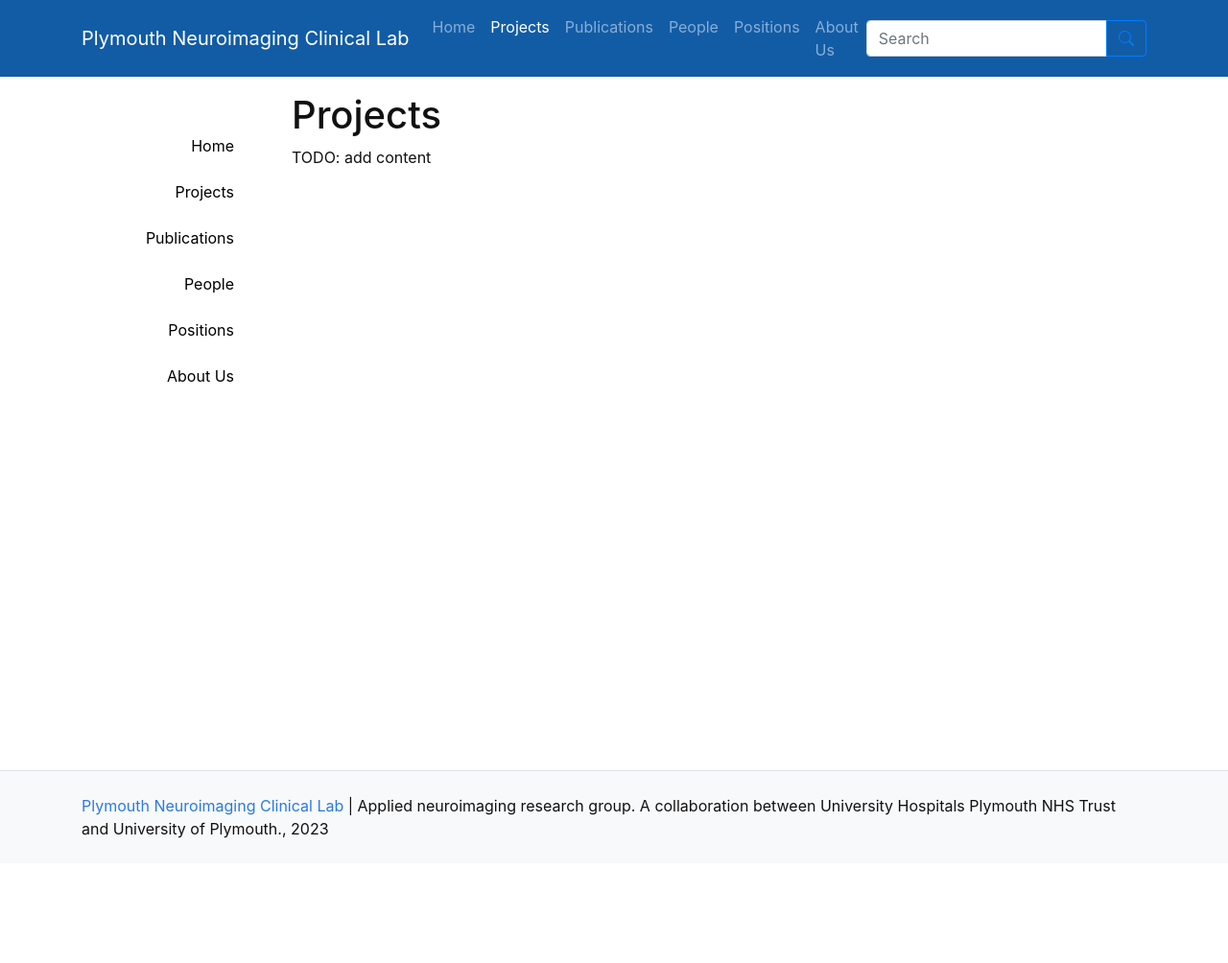
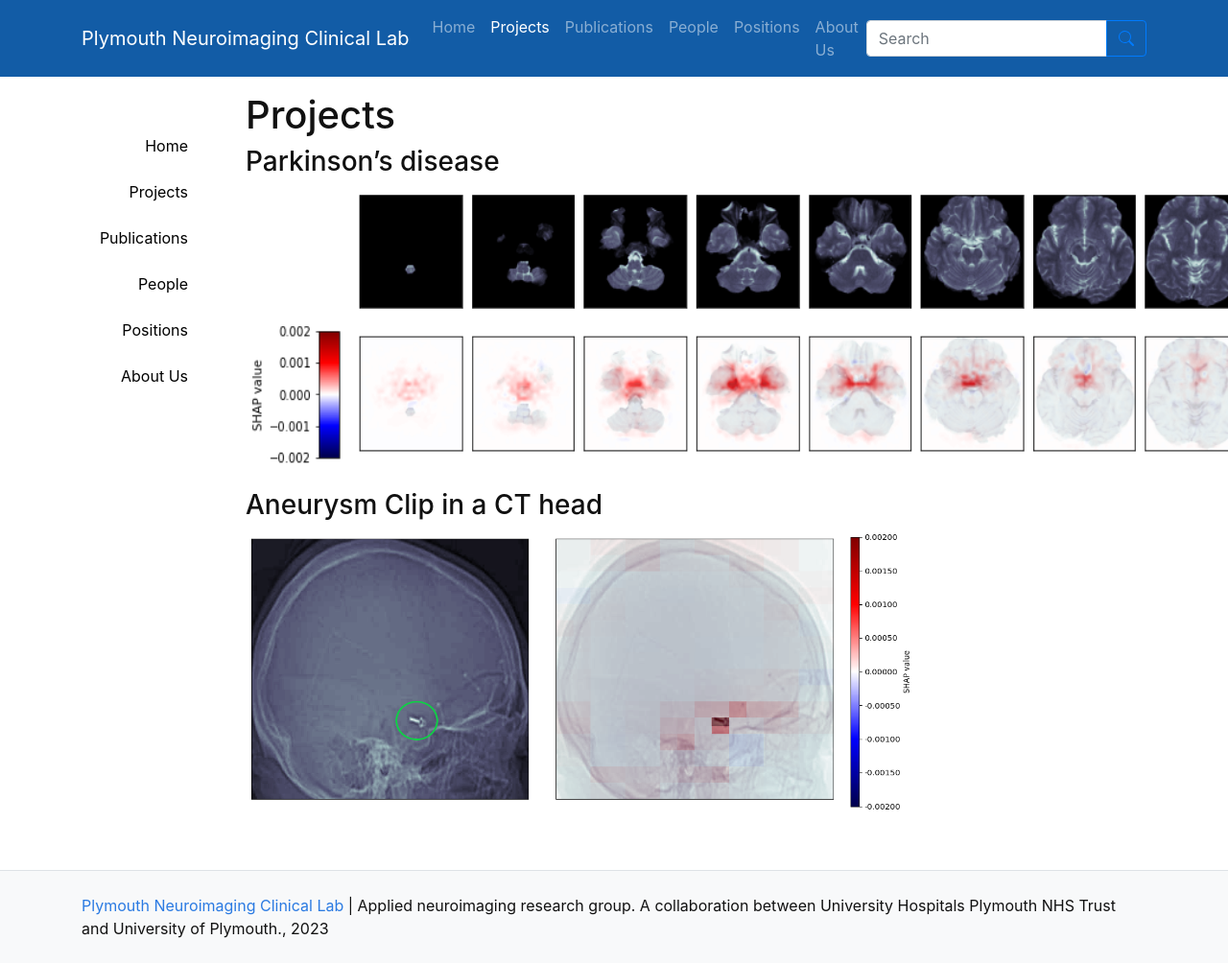
Before and after one commit to sustainsw/sustainsw.github.io, a Jekyll site: the page built from pages/projects.md, in a window 1280 px wide. Shown: the whole page at 96% size. Built offline with Jekyll 4.4.1, drawn with Linux system fonts in a browser that asks for light colours; before the commit the page ends 900 px from its top, so only the background shows below that.

Commit message:
projects

```diff
--- a/pages/projects.md
+++ b/pages/projects.md
@@ -4,4 +4,17 @@ nav: Projects
 nav_order: 1
 ---
 
-TODO: add content
+### Parkinson's disease
+{% raw %}
+   <a href="/pages/test.html">
+      <img alt="Parkinson's disease" src="/assets/img/project_pd.png" width="1050" height="300">
+   </a>
+{% endraw %}
+
+
+### Aneurysm Clip in a CT head
+{% raw %}
+   <a href="/pages/test.html">
+      <img alt="Aneurysm Clip in a CT head" src="/assets/img/project_aneurysm_cxr.png" width="700" height="300">
+   </a>
+{% endraw %}
--- /dev/null
+++ b/pages/test.html
@@ -0,0 +1 @@
+TODO: research details to be added
```
Also changed, not shown: _layouts/sub-page.html (added, +14 -0 lines), pages/index.md (+0 -3 lines), pages/project-stroke.md (added, +4 -0 lines), assets/img/pd.png (added), assets/img/project_aneurysm_cxr.png (added), assets/img/project_ces.png (added), assets/img/project_pd.png (added), assets/img/project_stroke.png (added).
